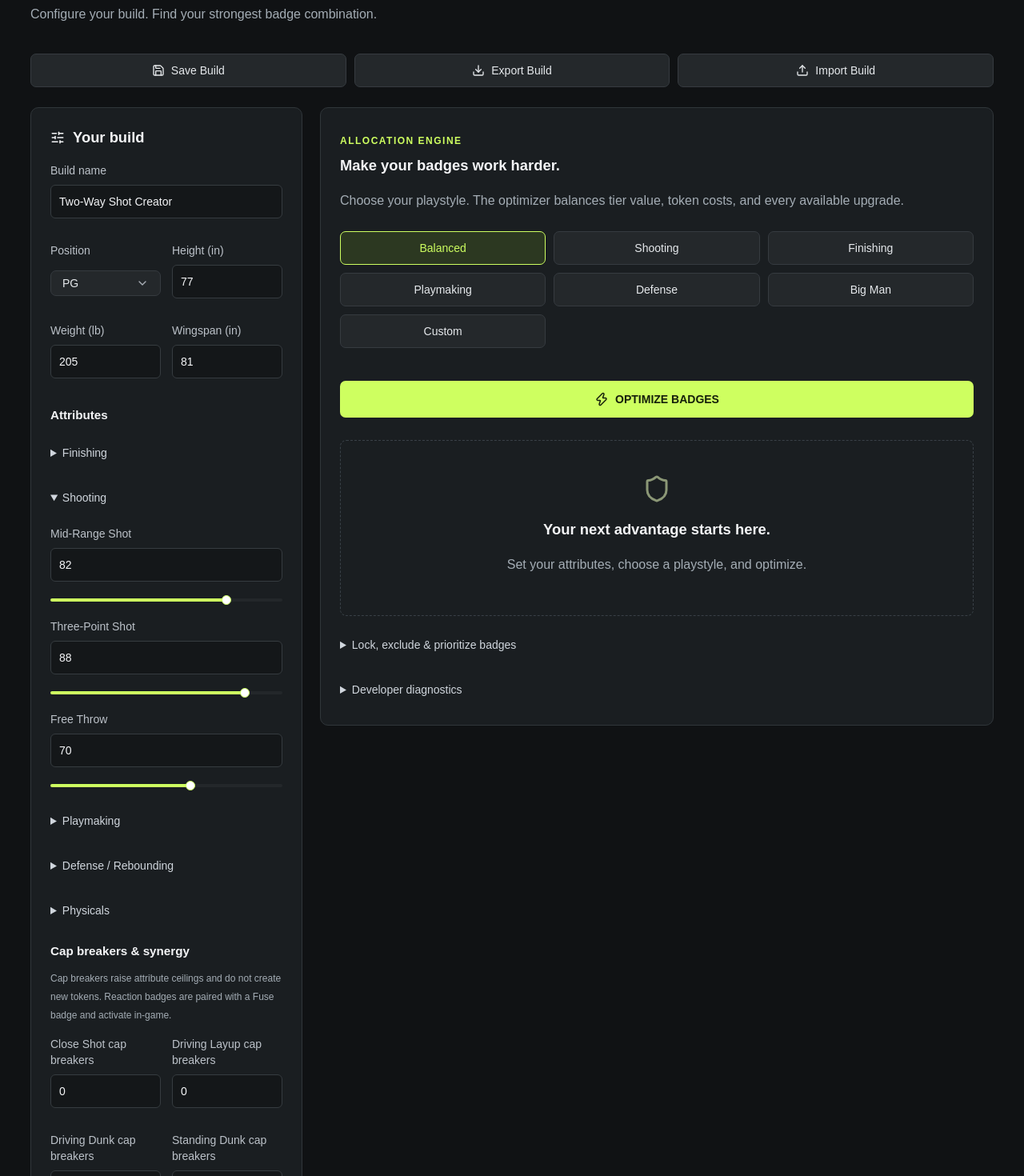
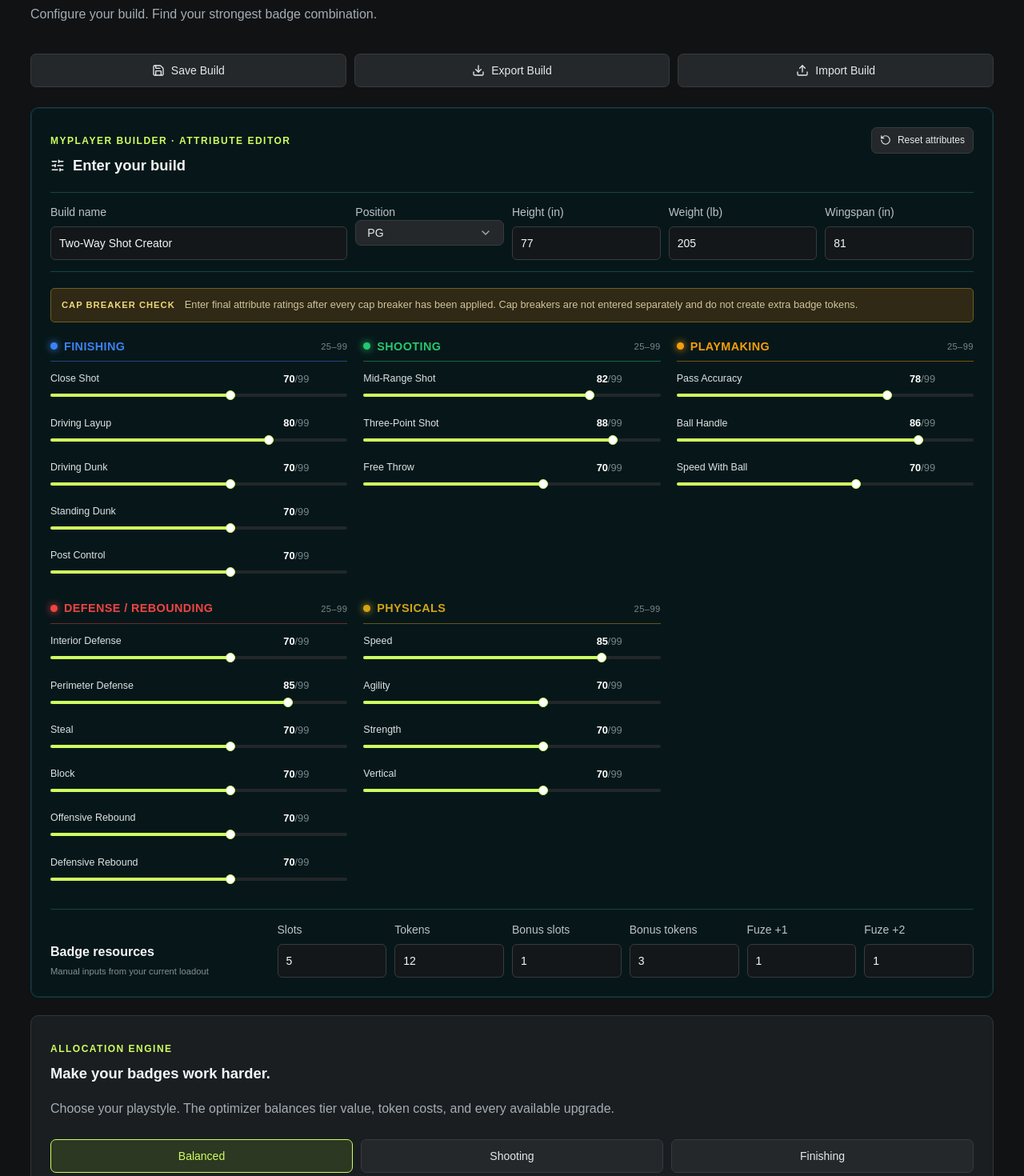
Before and after one commit to Yousef6712/nba2k27-badge-optimizer, a Next.js app: page / in a window 1280 px wide. Shown: the part 340-1810 px from the top of the page at 80% size. Built offline with nearby package versions, Linux system fonts and the light colour scheme.

Commit message:
Match NBA 2K builder-style attribute editor layout

```diff
--- a/app/globals.css
+++ b/app/globals.css
@@ -447,3 +447,179 @@ nav [data-slot="tabs-list"] {
     gap: 16px;
   }
 }
+.builder-card {
+  background: #071719;
+  border-color: #174047;
+  box-shadow: inset 0 0 0 1px #0b272b;
+}
+.builder-topline {
+  display: flex;
+  justify-content: space-between;
+  align-items: flex-start;
+  gap: 16px;
+}
+.builder-topline h2 {
+  margin-bottom: 0;
+}
+.compact-reset {
+  font-size: 0.75rem;
+  padding: 7px 10px;
+}
+.build-identity {
+  display: grid;
+  grid-template-columns: 2fr repeat(4, 1fr);
+  gap: 10px;
+  border-top: 1px solid #1a4146;
+  border-bottom: 1px solid #1a4146;
+  margin: 20px 0;
+  padding: 14px 0;
+}
+.build-identity label {
+  margin: 0;
+}
+.capbreaker-warning {
+  display: flex;
+  gap: 12px;
+  align-items: center;
+  background: #2f2915;
+  border: 1px solid #6d5d26;
+  border-radius: 5px;
+  padding: 11px 13px;
+  color: #f0d878;
+  font-size: 0.8rem;
+}
+.capbreaker-warning strong {
+  font-size: 0.7rem;
+  letter-spacing: 1px;
+  white-space: nowrap;
+}
+.capbreaker-warning span {
+  color: #cfc49a;
+}
+.attribute-grid {
+  display: grid;
+  grid-template-columns: repeat(3, minmax(0, 1fr));
+  gap: 18px 20px;
+  margin-top: 20px;
+}
+.attribute-group {
+  min-width: 0;
+}
+.attribute-heading {
+  display: flex;
+  align-items: center;
+  gap: 8px;
+  color: var(--group-color);
+  font-size: 0.9rem;
+  font-weight: 750;
+  text-transform: uppercase;
+  letter-spacing: 0.4px;
+  border-bottom: 1px solid
+    color-mix(in srgb, var(--group-color), transparent 55%);
+  padding-bottom: 8px;
+  margin-bottom: 4px;
+}
+.attribute-heading small {
+  margin-left: auto;
+  color: #79878b;
+  font-size: 0.7rem;
+  font-weight: 500;
+}
+.group-dot {
+  width: 9px;
+  height: 9px;
+  border-radius: 50%;
+  background: var(--group-color);
+  box-shadow: 0 0 10px var(--group-color);
+}
+.attribute-row {
+  display: grid;
+  grid-template-columns: 1fr 38px;
+  gap: 3px 10px;
+  padding: 9px 0;
+}
+.attribute-label {
+  display: flex;
+  justify-content: space-between;
+  align-items: center;
+  font-size: 0.78rem;
+  color: #dce3e5;
+}
+.attribute-label b {
+  font-size: 0.8rem;
+  color: #fff;
+}
+.attribute-label em {
+  font-style: normal;
+  color: #77858a;
+  font-weight: 400;
+}
+.attribute-row > [data-slot="slider"] {
+  grid-column: 1/-1;
+  width: 100%;
+}
+.attribute-input {
+  display: none;
+}
+.resource-strip {
+  display: grid;
+  grid-template-columns: 2fr repeat(6, 1fr);
+  align-items: end;
+  gap: 10px;
+  border-top: 1px solid #1a4146;
+  margin-top: 20px;
+  padding-top: 15px;
+}
+.resource-strip > div {
+  display: grid;
+  gap: 4px;
+}
+.resource-strip small {
+  font-size: 0.7rem;
+  color: #819095;
+}
+.resource-strip label {
+  margin: 0;
+}
+@media (max-width: 1050px) {
+  .build-identity {
+    grid-template-columns: 2fr repeat(2, 1fr);
+  }
+  .attribute-grid {
+    grid-template-columns: repeat(2, minmax(0, 1fr));
+  }
+  .resource-strip {
+    grid-template-columns: repeat(4, 1fr);
+  }
+  .resource-strip > div {
+    grid-column: 1/-1;
+  }
+}
+@media (max-width: 680px) {
+  .builder-topline {
+    flex-direction: column;
+  }
+  .build-identity {
+    grid-template-columns: 1fr 1fr;
+  }
+  .build-identity label:first-child {
+    grid-column: 1/-1;
+  }
+  .attribute-grid {
+    grid-template-columns: 1fr;
+  }
+  .capbreaker-warning {
+    align-items: flex-start;
+    flex-direction: column;
+    gap: 5px;
+  }
+  .resource-strip {
+    grid-template-columns: 1fr 1fr;
+  }
+}
+.workspace {
+  grid-template-columns: minmax(0, 1fr);
+}
+.builder-card {
+  width: 100%;
+}
--- a/components/build-form.tsx
+++ b/components/build-form.tsx
@@ -1,15 +1,23 @@
 "use client";
-import { SlidersHorizontal } from "lucide-react";
+import { SlidersHorizontal, RotateCcw } from "lucide-react";
 import { attributes, categories, positions, rules } from "@/data/rules";
 import type { Build } from "@/lib/model";
 import { Choice, NumberField } from "./controls";
 import { Slider } from "@/components/ui/slider";
-import {
-  Tooltip,
-  TooltipProvider,
-  TooltipTrigger,
-  TooltipContent,
-} from "@/components/ui/tooltip";
+const categoryNames: Record<string, string> = {
+  finishing: "Finishing",
+  shooting: "Shooting",
+  playmaking: "Playmaking",
+  defense: "Defense / Rebounding",
+  physicals: "Physicals",
+};
+const categoryColors: Record<string, string> = {
+  finishing: "#3b82f6",
+  shooting: "#25c66f",
+  playmaking: "#f59e0b",
+  defense: "#ef4444",
+  physicals: "#d1a514",
+};
 export function BuildForm({
   build,
   update,
@@ -17,11 +25,32 @@ export function BuildForm({
   build: Build;
   update: (b: Build) => void;
 }) {
+  const setAttribute = (id: keyof Build["attributes"], value: number) =>
+    update({ ...build, attributes: { ...build.attributes, [id]: value } });
   return (
-    <section className="panel">
+    <section className="builder-card panel">
+      <div className="builder-topline">
+        <div>
+          <p className="eyebrow">MYPLAYER BUILDER · ATTRIBUTE EDITOR</p>
           <h2>
-        <SlidersHorizontal size={18} /> Your build
+            <SlidersHorizontal size={18} /> Enter your build
           </h2>
+        </div>
+        <button
+          className="compact-reset"
+          onClick={() =>
+            update({
+              ...build,
+              attributes: Object.fromEntries(
+                Object.keys(attributes).map((k) => [k, 25]),
+              ) as Build["attributes"],
+            })
+          }
+        >
+          <RotateCcw size={14} /> Reset attributes
+        </button>
+      </div>
+      <div className="build-identity">
         <label>
           Build name
           <input
@@ -30,7 +59,6 @@ export function BuildForm({
             onChange={(e) => update({ ...build, name: e.target.value })}
           />
         </label>
-      <div className="fields">
         <Choice
           label="Position"
           value={build.position}
@@ -61,121 +89,78 @@ export function BuildForm({
           onChange={(wingspan) => update({ ...build, wingspan })}
         />
       </div>
-      <h3>Attributes</h3>
+      <div className="capbreaker-warning">
+        <strong>CAP BREAKER CHECK</strong>
+        <span>
+          Enter final attribute ratings after every cap breaker has been
+          applied. Cap breakers are not entered separately and do not create
+          extra badge tokens.
+        </span>
+      </div>
+      <div className="attribute-grid">
         {categories.map((category) => (
-        <details key={category} open={category === "shooting"}>
-          <summary className="capitalize">
-            {category === "defense" ? "Defense / Rebounding" : category}
-          </summary>
+          <div
+            className="attribute-group"
+            key={category}
+            style={
+              {
+                "--group-color": categoryColors[category],
+              } as React.CSSProperties
+            }
+          >
+            <div className="attribute-heading">
+              <span className="group-dot" />
+              {categoryNames[category]}
+              <small>25–99</small>
+            </div>
             {Object.entries(attributes)
               .filter(([, v]) => v[1] === category)
               .map(([key, [name]]) => {
                 const id = key as keyof Build["attributes"];
-              const value = build.attributes[id];
+                const value = build.attributes[id] ?? 25;
                 return (
-                <div key={id}>
-                  <NumberField
-                    label={name}
-                    value={value}
-                    min={rules.attributeRange[0]}
-                    max={rules.attributeRange[1]}
-                    onChange={(v) =>
-                      update({
-                        ...build,
-                        attributes: { ...build.attributes, [id]: v },
-                      })
-                    }
-                  />
+                  <div className="attribute-row" key={id}>
+                    <div className="attribute-label">
+                      <span>{name}</span>
+                      <b>
+                        {Number.isFinite(value) ? value : 25}
+                        <em>/99</em>
+                      </b>
+                    </div>
                     <Slider
                       aria-label={`${name} slider`}
                       value={[Number.isFinite(value) ? value : 25]}
                       min={25}
                       max={99}
                       onValueChange={(v) =>
-                      update({
-                        ...build,
-                        attributes: {
-                          ...build.attributes,
-                          [id]: Array.isArray(v) ? v[0] : v,
-                        },
-                      })
+                        setAttribute(id, Array.isArray(v) ? v[0] : v)
                       }
                     />
+                    <div className="attribute-input">
+                      <NumberField
+                        label=""
+                        value={value}
+                        min={25}
+                        max={99}
+                        onChange={(v) => setAttribute(id, v)}
+                      />
+                    </div>
                   </div>
                 );
               })}
-        </details>
+          </div>
         ))}
-      <h3>Cap breakers & synergy</h3>
-      <small>
-        Cap breakers raise attribute ceilings and do not create new tokens.
-        Reaction badges are paired with a Fuse badge and activate in-game.
-      </small>
-      <div className="fields">
-        {Object.entries(attributes).map(([key, [name]]) => (
-          <NumberField
-            key={key}
-            label={`${name} cap breakers`}
-            value={build.resources.capBreakers?.[key] ?? 0}
-            max={5}
-            onChange={(v) =>
-              update({
-                ...build,
-                resources: {
-                  ...build.resources,
-                  capBreakers: {
-                    ...(build.resources.capBreakers ?? {}),
-                    [key]: v,
-                  },
-                },
-              })
-            }
-          />
-        ))}
-        <NumberField
-          label="Reaction badges unlocked"
-          value={build.resources.reactionBadges ?? 0}
-          max={200}
-          onChange={(reactionBadges) =>
-            update({
-              ...build,
-              resources: { ...build.resources, reactionBadges },
-            })
-          }
-        />
       </div>
-      <h3>
-        Badge resources{" "}
-        <TooltipProvider>
-          <Tooltip>
-            <TooltipTrigger
-              aria-label="How badge resources work"
-              className="px-2 py-0 ml-2"
-            >
-              ?
-            </TooltipTrigger>
-            <TooltipContent>
-              Demo rules spend regular pools first, then bonus pools. Fuze
-              upgrades raise one badge by one or two tiers at no extra token
-              cost.
-            </TooltipContent>
-          </Tooltip>
-        </TooltipProvider>
-      </h3>
-      <small>
-        Enter earned resources manually. Demo rules combine regular and bonus
-        pools.
-      </small>
-      <div className="fields">
+      <div className="resource-strip">
+        <div>
+          <strong>Badge resources</strong>
+          <small>Manual inputs from your current loadout</small>
+        </div>
         {(["slots", "tokens", "bonusSlots", "bonusTokens"] as const).map(
           (key, i) => (
             <NumberField
               key={key}
-              label={
-                ["Badge slots", "Badge tokens", "Bonus slots", "Bonus tokens"][
-                  i
-                ]
-              }
+              label={["Slots", "Tokens", "Bonus slots", "Bonus tokens"][i]}
               value={build.resources[key]}
               onChange={(v) =>
                 update({
```
Lines whose indentation alone changed are shown as unchanged.
